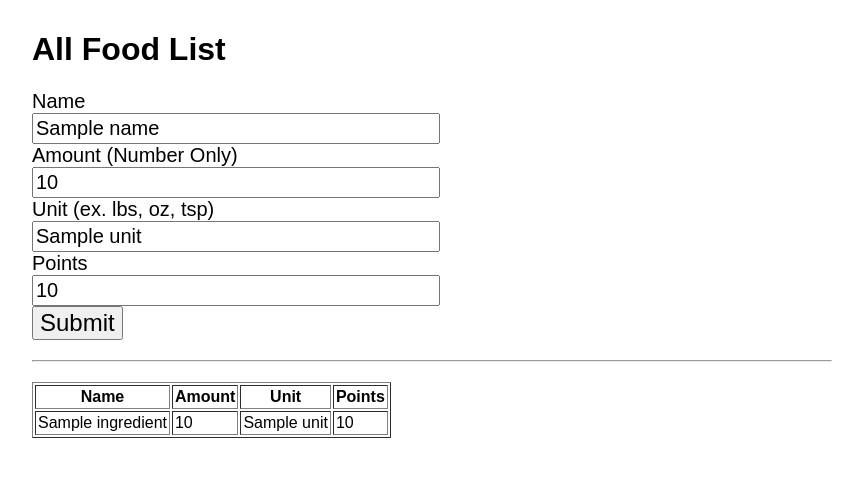
After one commit to tofutie/foodpointwatcher, a Python web app: template templates/food_list.html in a window 1280 px wide. The commit adds this page. Shown: the top 477 px of the page, without its empty margins (208-1071 px from the left). Run offline with Jinja, Linux system fonts and the light colour scheme; the template is opened without the code that fills it: most values are stand-ins (such as "Sample title", 1, 10 or a date in 2020).

Commit message:
Added Ingredients and an IngredientsListPage

```diff
--- a/main.py
+++ b/main.py
@@ -3,11 +3,13 @@ from FrontPage import FrontPage
 from SignUp import SignUpPage
 from LogIn import LoginPage
 from LogIn import LogoutPage
+from ListIngredientsPage import ListIngredientsPage
 
 
 app = webapp2.WSGIApplication([
     ('/', FrontPage),
     ('/signup', SignUpPage),
     ('/login', LoginPage),
-    ('/logout', LogoutPage)
+    ('/logout', LogoutPage),
+    ('/ingredient_list', ListIngredientsPage)
 ], debug=True)
--- /dev/null
+++ b/templates/food_list.html
@@ -0,0 +1,90 @@
+<!DOCTYPE html>
+
+<html>
+	<head>
+		<title>Food Point Watcher - All Ingredients List</title>
+	</head>
+
+	<style type="text/css">
+		body {
+			font-family: sans-serif;
+			width: 800px;
+			margin: 0 auto;
+			padding: 10px;
+		}
+
+		.error {
+			color: red
+		}
+
+		label {
+			display: block;
+			font-size: 20px;
+		}
+
+		input[type=text] {
+			width: 400px;
+			font-size: 20px;
+			padding: 2px;
+		}
+
+		textarea {
+			width: 400px;
+			height: 200px;
+			font-size: 17px;
+			font-family: monospace;
+		}
+		input[type=submit] {
+			font-size: 24px;
+		}
+		hr {
+			margin: 20px auto;
+		}
+
+		.art + .art {
+			margin-top: 20px;
+		}
+		.art-title {
+			font-weight: bold;
+			font-size: 20px;
+		}
+		.art-body {
+			margin: 0;
+			font-size: 17px;
+		}
+	</style>
+
+	<body>
+		<h1>All Food List</h1>
+
+		<form method="post">
+			<label>
+				<div>Name</div>
+				<input type="text" name="name" value="{{name}}">
+			</label>
+			<label>
+				<div>Amount (Number Only)</div>
+				<input type="text" name="amount" value="{{amount}}">
+			</label>
+			<label>
+				<div>Unit (ex. lbs, oz, tsp)</div>
+				<input type="text" name="unit" value="{{unit}}">
+			</label>
+			<label>
+				<div>Points</div>
+				<input type="text" name="points" value="{{points}}">
+			</label>
+
+			<div class="error">{{error}}</div>
+
+			<input type="submit">
+		</form>
+		<hr>
+		<table border="1" cellpadding="2">
+			<tr><th>Name</th><th>Amount</th><th>Unit</th><th>Points</th></tr>
+		{% for ingredient in ingredients %}
+			<tr><td>{{ingredient.name}}</td><td>{{ingredient.base_amount}}</td><td>{{ingredient.unit}}</td><td>{{ingredient.base_points}}</td></tr>
+		{% endfor %}
+		</table>
+	</body>
+</html>
```
Also changed, not shown: Ingredient.py (added, +14 -0 lines), ListIngredientsPage.py (added, +26 -0 lines), templates/front.html (+5 -3 lines), 4 other files.
